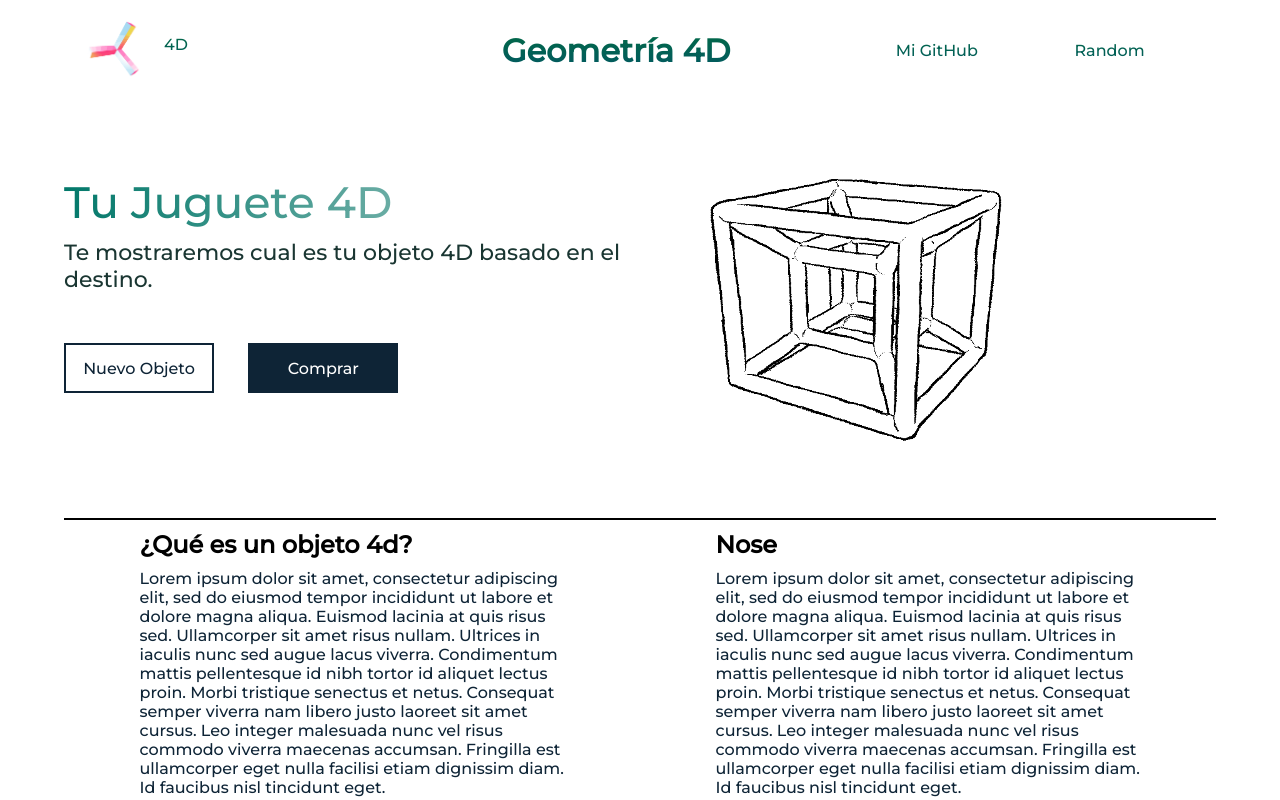
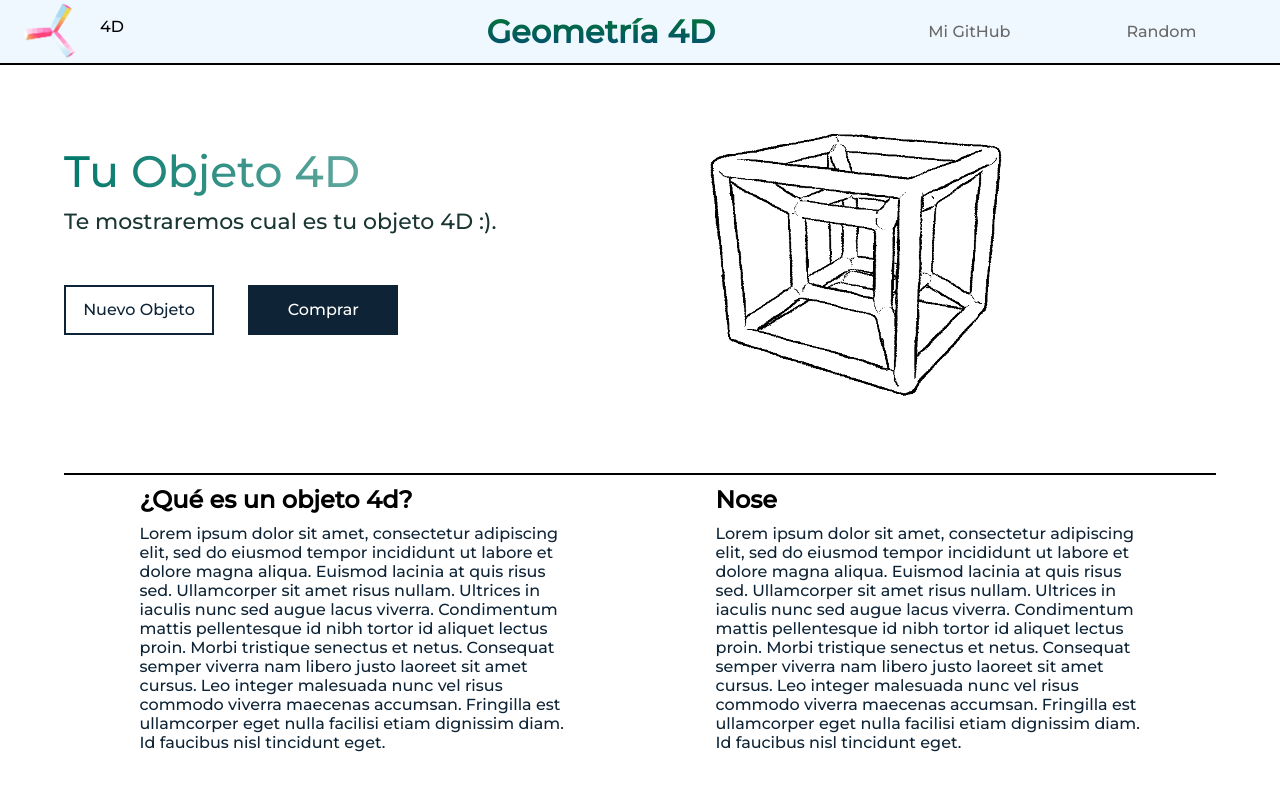
Before and after one commit to thelpix/1Pag.github.io, a plain HTML site: page index.html in a window 1280 px wide. Drawn offline with Linux system fonts and the light colour scheme.

Commit message:
Cambios en Encabezado
Añadi unos cambios para diferenciarlo, y ya puse un futuro archivo js para futuros script

```diff
--- a/index.html
+++ b/index.html
@@ -31,8 +31,8 @@
         <section class="presentacion">
           <div class="intro">
               <div class="intro-texto">
-                  <h2>Tu Juguete 4D</h2>
-                  <p>Te mostraremos cual es tu objeto 4D basado en el destino.</p>
+                  <h2>Tu Objeto 4D</h2>
+                  <p>Te mostraremos cual es tu objeto 4D :).</p>
               </div>
               <button class="generar">Nuevo Objeto</button>
               <button class="comprar">Comprar</button>
--- a/styles.css
+++ b/styles.css
@@ -5,17 +5,18 @@
 }
 
 body {
+    margin-top: 55px;
     font-family: 'Montserrat', sans-serif;
 }
 header {
+    border-bottom: 2px solid black;
+    margin-top: -55px;
+    position: fixed;
+    background-color: aliceblue;
     display: flex;
-    width: 90%;
-    margin: auto;
-    height: 100px;
+    width: 100%;
+    height: 65px;
     align-items: center;
-    background:linear-gradient( #02782F, #024B78 );
-    -webkit-background-clip: text;
-    -webkit-text-fill-color: transparent;
 }
 .logo-container,.nav-links, h1,.logo {
     display: flex;
@@ -33,6 +34,9 @@ header {
     flex: 0.38;
 }
 h1 {
+     background:linear-gradient( #02782F, #024B78 );
+    -webkit-background-clip: text;
+    -webkit-text-fill-color: transparent;
     flex: 0.3;
 }
 nav{
```
Also changed, not shown: scrypts.js (added).
